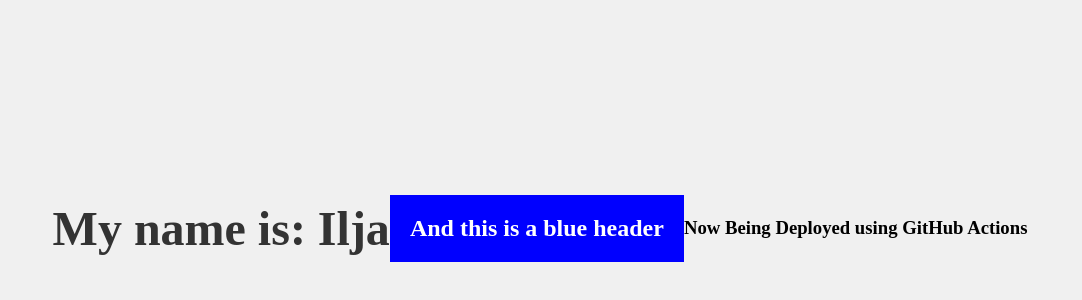
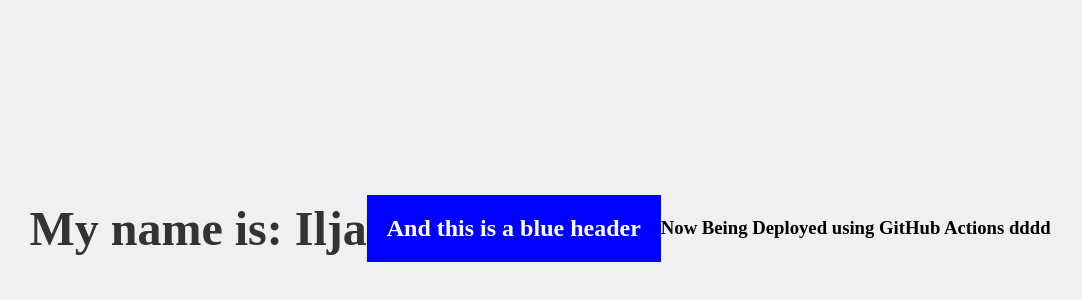
Before and after one commit to CountPiffting/GitHubTutorialCLI, a plain HTML site: page MyWebsite.html in a window 1280 px wide. Shown: the part 172-472 px from the top of the page, without its empty margins (100-1182 px from the left). Drawn offline with Linux system fonts and the light colour scheme.

Commit message:
changed website again

```diff
--- a/MyWebsite.html
+++ b/MyWebsite.html
@@ -23,6 +23,6 @@
 <body>
     <h1>My name is: Ilja</h1>
     <h2 style="color: white; background-color: blue; padding: 20px;">And this is a blue header</h2>
-    <h3>Now Being Deployed using GitHub Actions</h3>
+    <h3>Now Being Deployed using GitHub Actions dddd</h3>
 </body>
 </html>
```
